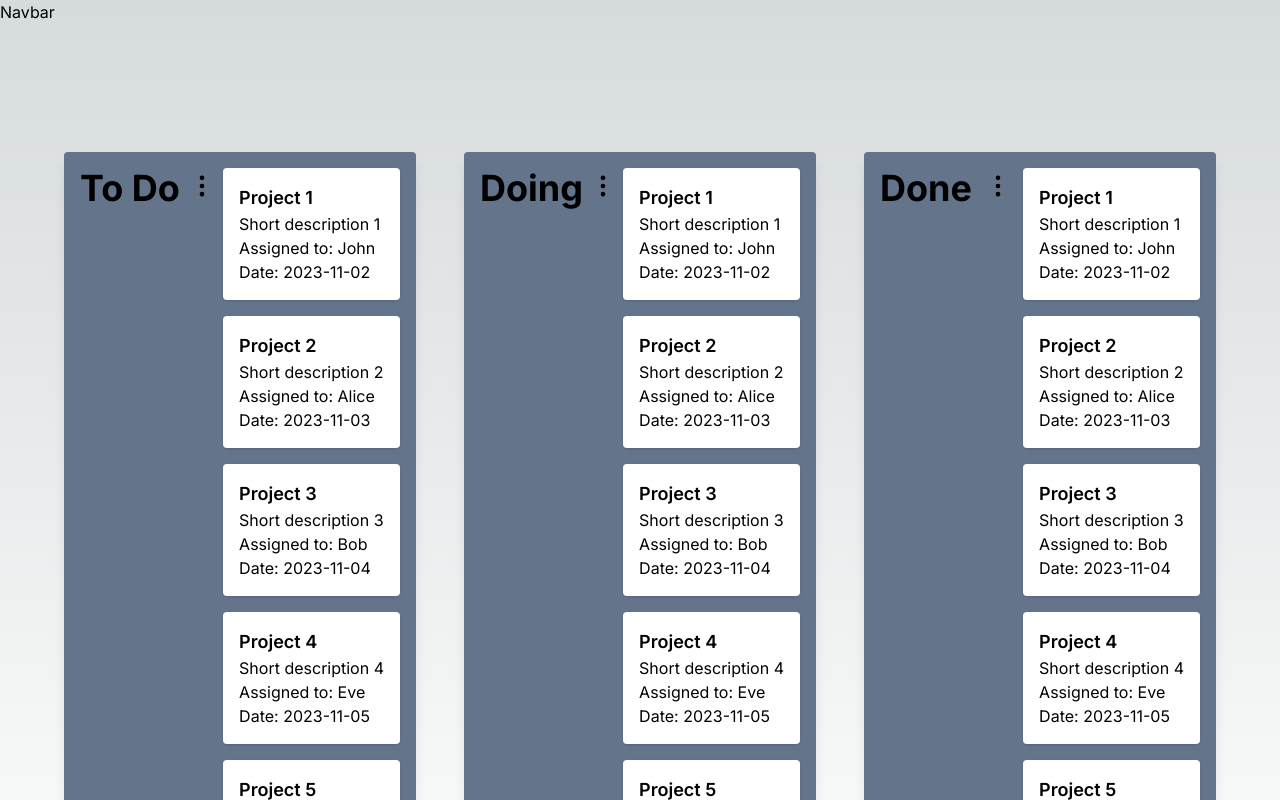
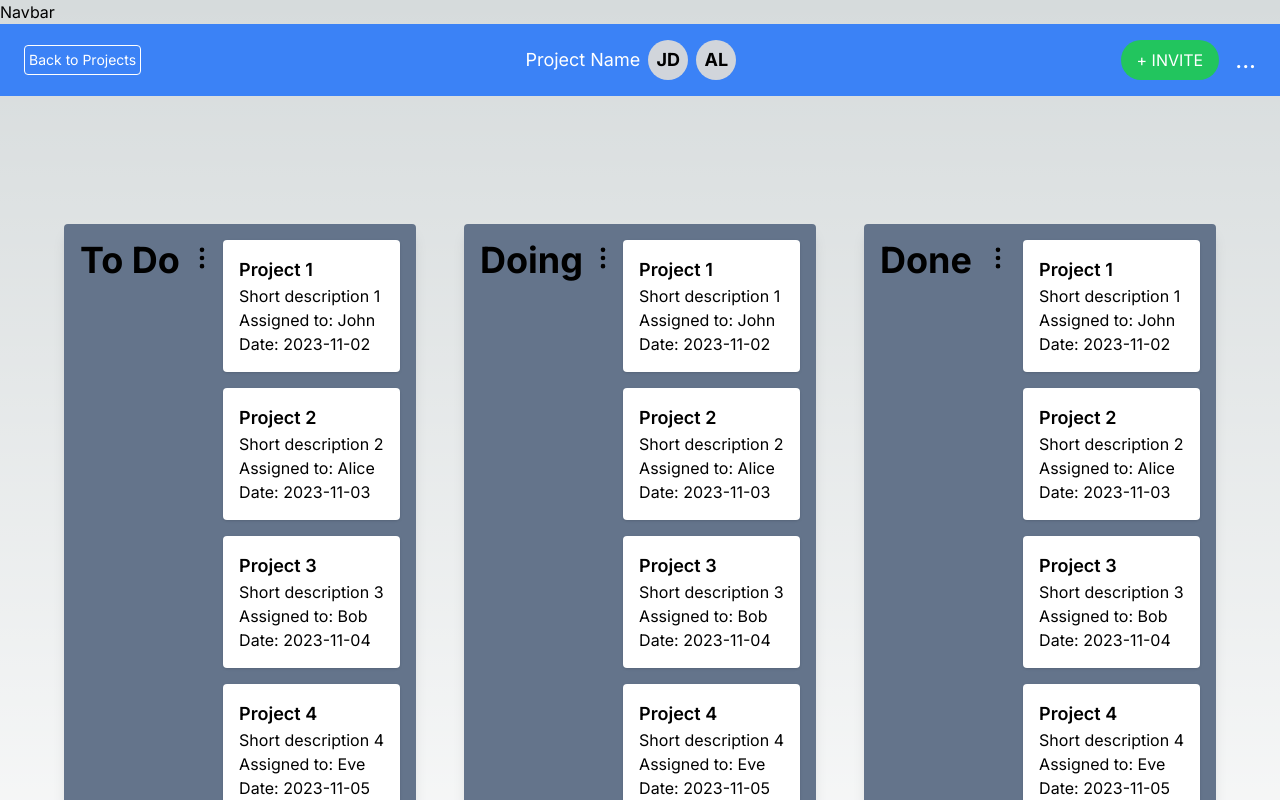
Before and after one commit to lunar-potato/tasky-app, a Next.js app: page / in a window 1280 px wide. Shown: the top 800 px of the page. Built offline with nearby package versions, Linux system fonts and the light colour scheme.

Commit message:
navbar for project added

```diff
--- a/src/app/components/NavbarProject.jsx
+++ b/src/app/components/NavbarProject.jsx
@@ -0,0 +1,33 @@
+import React from "react";
+
+const NavbarProject = ({ projectName }) => {
+  // Placeholder data for assigned team members
+  const assignedTo = [
+    { id: 1, initials: "JD" },
+    { id: 2, initials: "AL" },
+    // Add more members as needed
+  ];
+
+  return (
+    <div className="bg-blue-500 py-4 px-6 flex justify-between items-center">
+      <button className="bg-transparent border border-white rounded p-1 text-white text-sm">
+        Back to Projects
+      </button>
+      <h1 className="text-white text-lg flex items-center">
+        Project Name{" "}
+        {/* placeholder for Project name */}
+        {assignedTo.map((member) => (
+          <div key={member.id} className="bg-gray-300 w-10 h-10 rounded-full flex items-center justify-center text-black font-bold ml-2">
+            {member.initials}
+          </div>
+        ))}
+      </h1>
+      <div className="flex items-center">
+        <button className="bg-green-500 text-white px-4 py-2 rounded-full mr-4">+ INVITE</button>
+        <button className="text-white text-2xl">...</button>
+      </div>
+    </div>
+  );
+};
+
+export default NavbarProject;
--- a/src/app/page.js
+++ b/src/app/page.js
@@ -3,11 +3,12 @@ import Navbar from "./components/Navbar";
 import Footer from "./components/footer";
 import TaskContainer from "./components/TaskContainer";
 import TaskCard from "./components/TaskCard";
-
+import NavbarProject from "./components/NavbarProject";
 export default function Home() {
   return (
     <main className="flex flex-col min-h-screen">
       <Navbar />
+      <NavbarProject />
       <div className="container px-12 py-4 mx-auto mt-24">
         <TaskContainer />
         <Footer />
```
